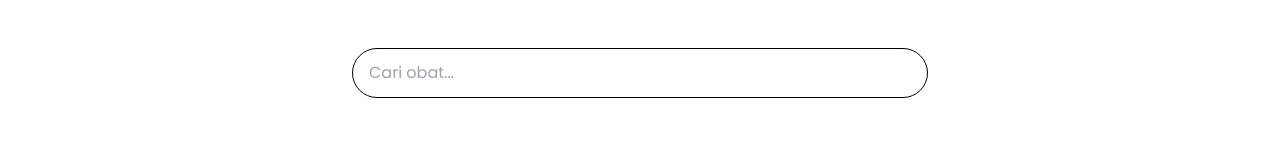
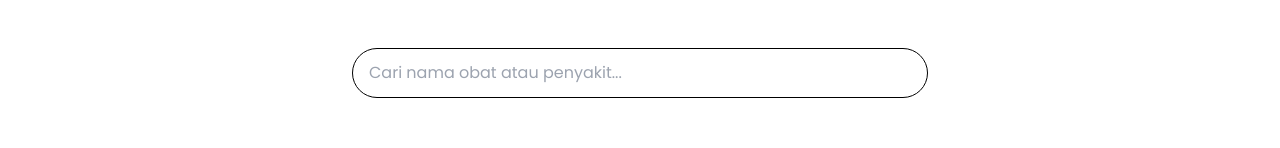
Before and after one commit to mhabilaswad/MedSearch, a Next.js app: page /homepage in a window 1280 px wide. Shown: the part 216-364 px from the top of the page. Built offline with nearby package versions, Linux system fonts and the light colour scheme; no server answers; the database is empty; sample sign-in values are in the browser's storage.

Commit message:
fix search page

```diff
--- a/app/homepage/page.tsx
+++ b/app/homepage/page.tsx
@@ -94,7 +94,7 @@ const Homepage = () => {
             <form onSubmit={handleSearch}>
               <input
                 type="text"
-                placeholder="Cari obat..."
+                placeholder="Cari nama obat atau penyakit..."
                 value={searchQuery}
                 onChange={(e) => setSearchQuery(e.target.value)}
                 className="w-full px-4 py-3 border border-gray-300 rounded-full focus:outline-none focus:ring-2 focus:ring-blue-500"
--- a/app/searching/page.tsx
+++ b/app/searching/page.tsx
@@ -7,7 +7,7 @@ import { MagnifyingGlassIcon } from '@heroicons/react/24/solid';
 const SearchingPage = () => {
     const searchParams = useSearchParams();
     const router = useRouter();
-    const initialQuery = searchParams.get('query') || '';
+    const initialQuery = searchParams.get('query') ?? '';
     const [searchInput, setSearchInput] = useState(initialQuery);
     const [searchTerm, setSearchTerm] = useState(initialQuery);
     const [hasil, setHasil] = useState([]);
```
